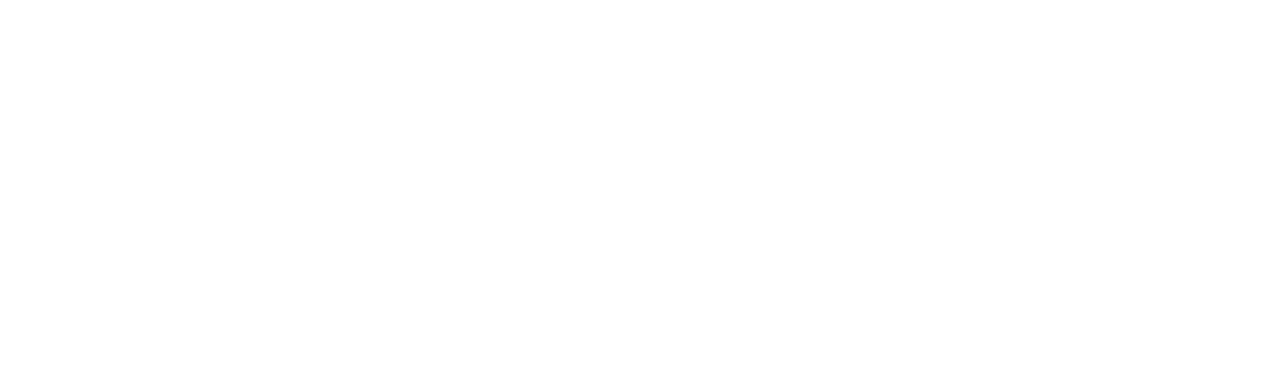
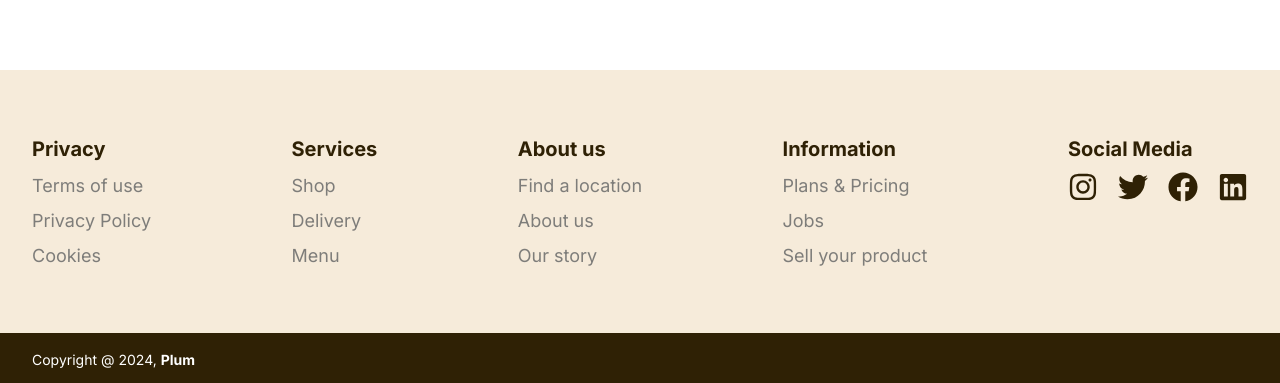
Before and after one commit to LoGiSTeRr/cafe-street, a Next.js app: page / in a window 1280 px wide. Shown: the part 4152-4535 px from the top of the page. Before the commit the page ends 4222 px from the top, so only its background shows below. Built offline with nearby package versions, Linux system fonts and the light colour scheme.

Commit message:
Footer implemented

```diff
--- /dev/null
+++ b/app/AboutUs/page.jsx
@@ -0,0 +1,17 @@
+import React from 'react';
+import Layout from "@/app/Layout/Layout";
+
+const AboutUs = () => {
+    return (
+        <Layout>
+            <div className="flex flex-col items-center bg-[#F6EBDA] overflow-x-hidden">
+                <section
+                    className="bg-[#F6EBDA] w-full h-full flex flex-col lg:flex-row items-center justify-between px-8 py-10 lg:py-16 pt-5 gap-16 lg:gap-20 max-w-7xl mx-auto">
+
+                </section>
+            </div>
+        </Layout>
+    );
+};
+
+export default AboutUs;
--- /dev/null
+++ b/app/Layout/Footer.jsx
@@ -0,0 +1,51 @@
+import React from 'react';
+import Link from "next/link";
+import {FaFacebook, FaInstagram, FaLinkedin, FaTwitter} from "react-icons/fa";
+
+const Footer = () => {
+    return (
+        <div className="w-full h-full flex flex-col items-center justify-center">
+            <div
+                className="bg-[#F6EBDA] w-full h-full flex flex-wrap lg:flex-row lg:items-start lg:text-start justify-center text-center items-center lg:justify-between px-8 py-10 lg:py-16 pt-5 gap-16 lg:gap-20 max-w-7xl mx-auto">
+                <div className="flex flex-col text-[18px] text-light gap-2">
+                    <Link href="/" className="font-bold text-[20px] text-secondary">Privacy</Link>
+                    <Link href="/">Terms of use</Link>
+                    <Link href="/">Privacy Policy</Link>
+                    <Link href="/">Cookies</Link>
+                </div>
+                <div className="flex flex-col text-[18px] text-light gap-2">
+                    <Link href="/" className="font-bold text-[20px] text-secondary">Services</Link>
+                    <Link href="/">Shop</Link>
+                    <Link href="/">Delivery</Link>
+                    <Link href="/">Menu</Link>
+                </div>
+                <div className="flex flex-col text-[18px] text-light gap-2">
+                    <Link href="/" className="font-bold text-[20px] text-secondary">About us</Link>
+                    <Link href="/">Find a location</Link>
+                    <Link href="/">About us</Link>
+                    <Link href="/">Our story</Link>
+                </div>
+                <div className="flex flex-col text-[18px] text-light gap-2">
+                    <Link href="/" className="font-bold text-[20px] text-secondary">Information</Link>
+                    <Link href="/">Plans & Pricing</Link>
+                    <Link href="/">Jobs</Link>
+                    <Link href="/">Sell your product</Link>
+                </div>
+                <div className="flex flex-col text-light gap-2">
+                    <h2 className="font-bold text-[20px] text-secondary">Social Media</h2>
+                    <div className="flex gap-5 text-secondary text-[30px]">
+                        <FaInstagram href="/"/>
+                        <FaTwitter href="/"/>
+                        <FaFacebook href="/"/>
+                        <FaLinkedin href="/"/>
+                    </div>
+                </div>
+            </div>
+            <div className="bg-secondary w-full h-full">
+                <p className="text-white text-[14px] px-8 py-4 max-w-7xl mx-auto">Copyright @ {new Date().getFullYear()}, <b>Plum</b></p>
+            </div>
+        </div>
+    );
+};
+
+export default Footer;
--- a/app/Layout/Layout.jsx
+++ b/app/Layout/Layout.jsx
@@ -1,11 +1,13 @@
 import React from 'react';
 import Header from "@/app/Layout/Header";
+import Footer from "@/app/Layout/Footer";
 
 const Layout = ({children}) => {
     return (
         <div>
             <Header/>
             {children}
+            <Footer/>
         </div>
     );
 };
```
